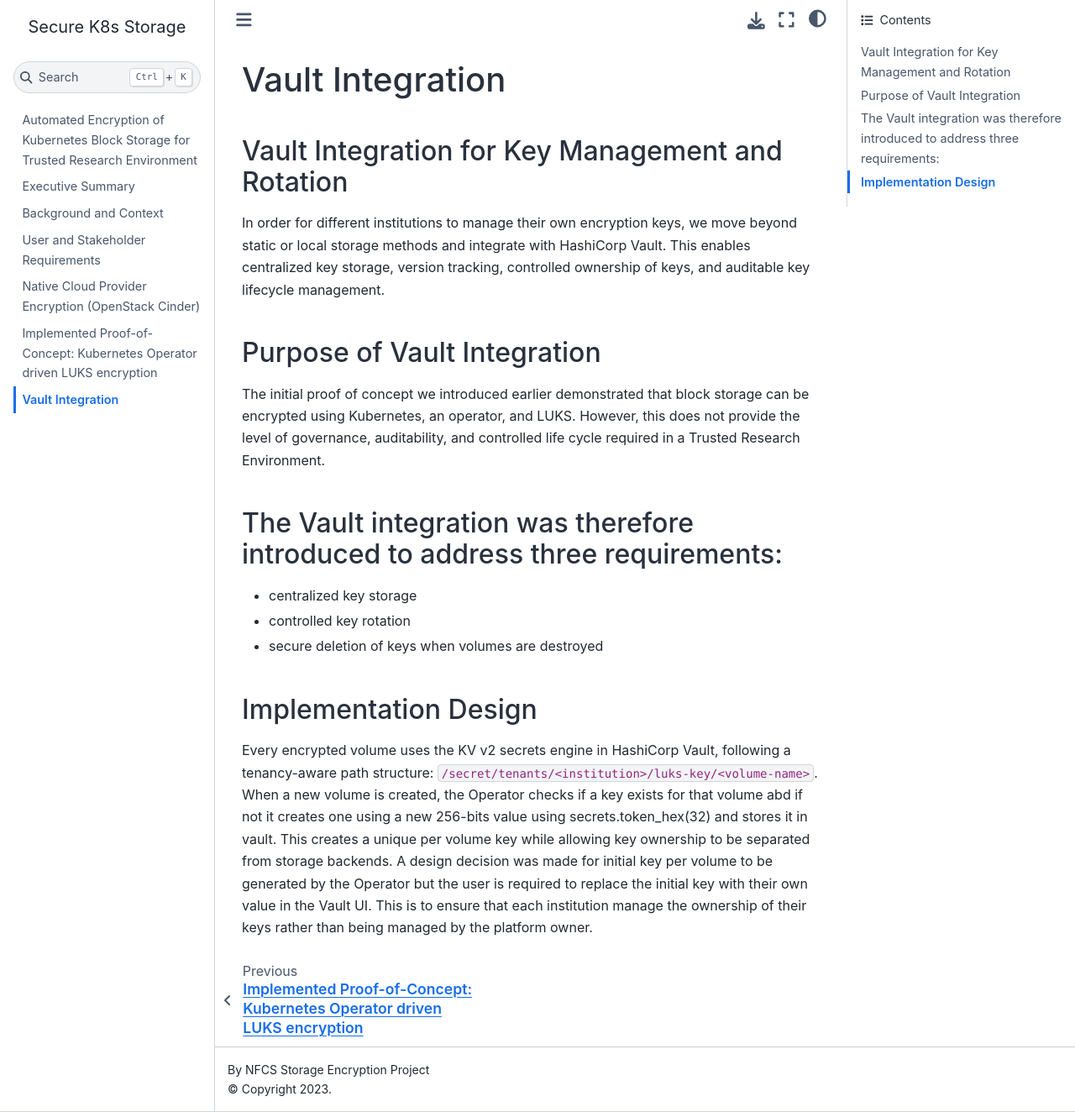
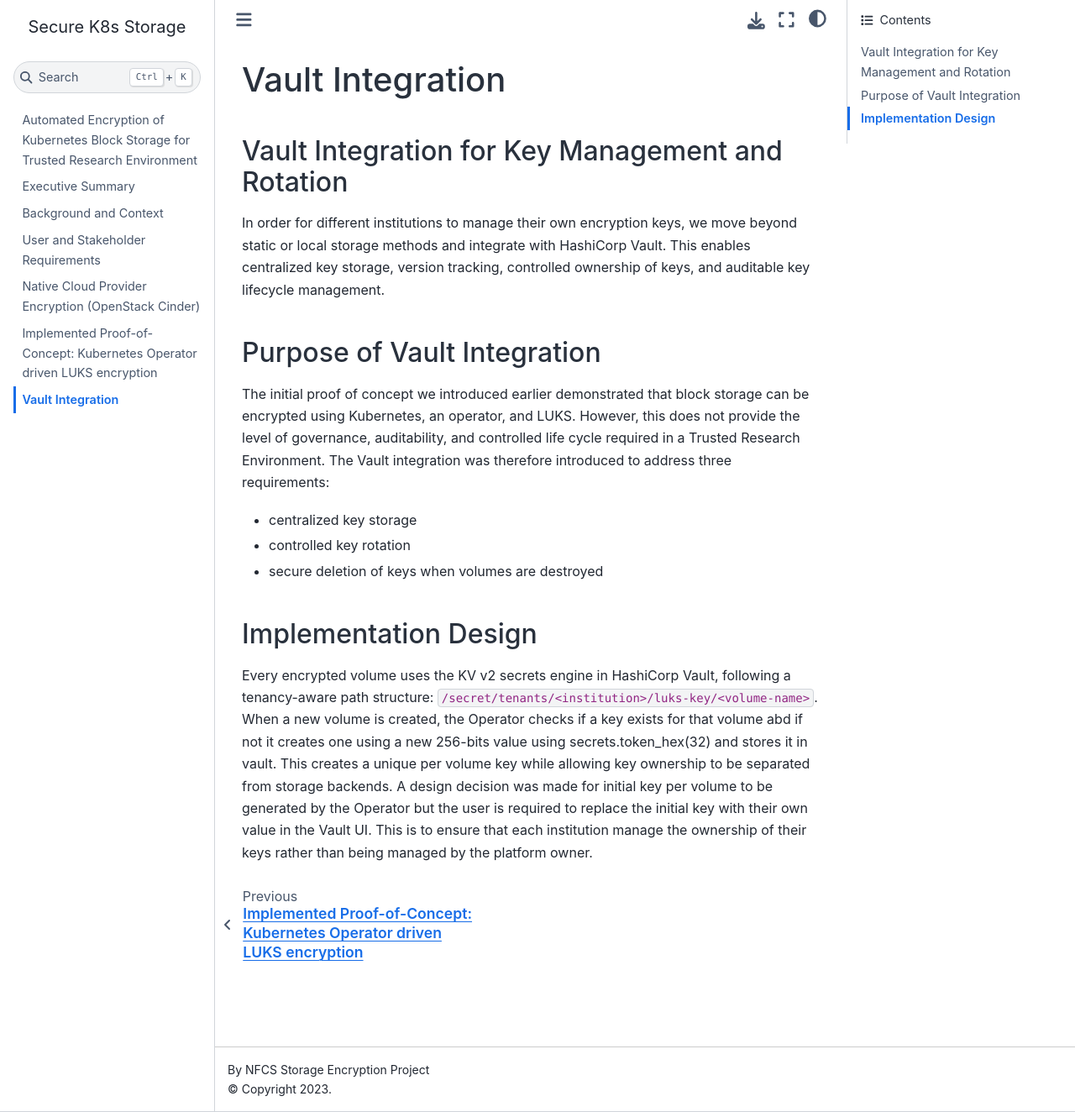
Before and after one commit to nfcs-secure-k8s/luks-k8s-automation, a Jupyter Book: the page built from vault.md, in a window 1280 px wide and 1324 px high. Shown: the whole window at 84% size. Built offline with Jupyter Book 1.0.4 settings and Sphinx 7.4.7 and the Sphinx Book theme 1.1.4, drawn with Linux system fonts in a browser that asks for light colours.

Commit message:
Update vault-1

```diff
--- a/vault.md
+++ b/vault.md
@@ -7,8 +7,7 @@
 ### Purpose of Vault Integration
 
 The initial proof of concept we introduced earlier demonstrated that block storage can be encrypted using Kubernetes, an operator, and LUKS. However, this does not provide the level of governance, auditability, and controlled life cycle required in a Trusted Research Environment.
-
-### The Vault integration was therefore introduced to address three requirements:
+The Vault integration was therefore introduced to address three requirements:
 
 - centralized key storage
 - controlled key rotation
```
